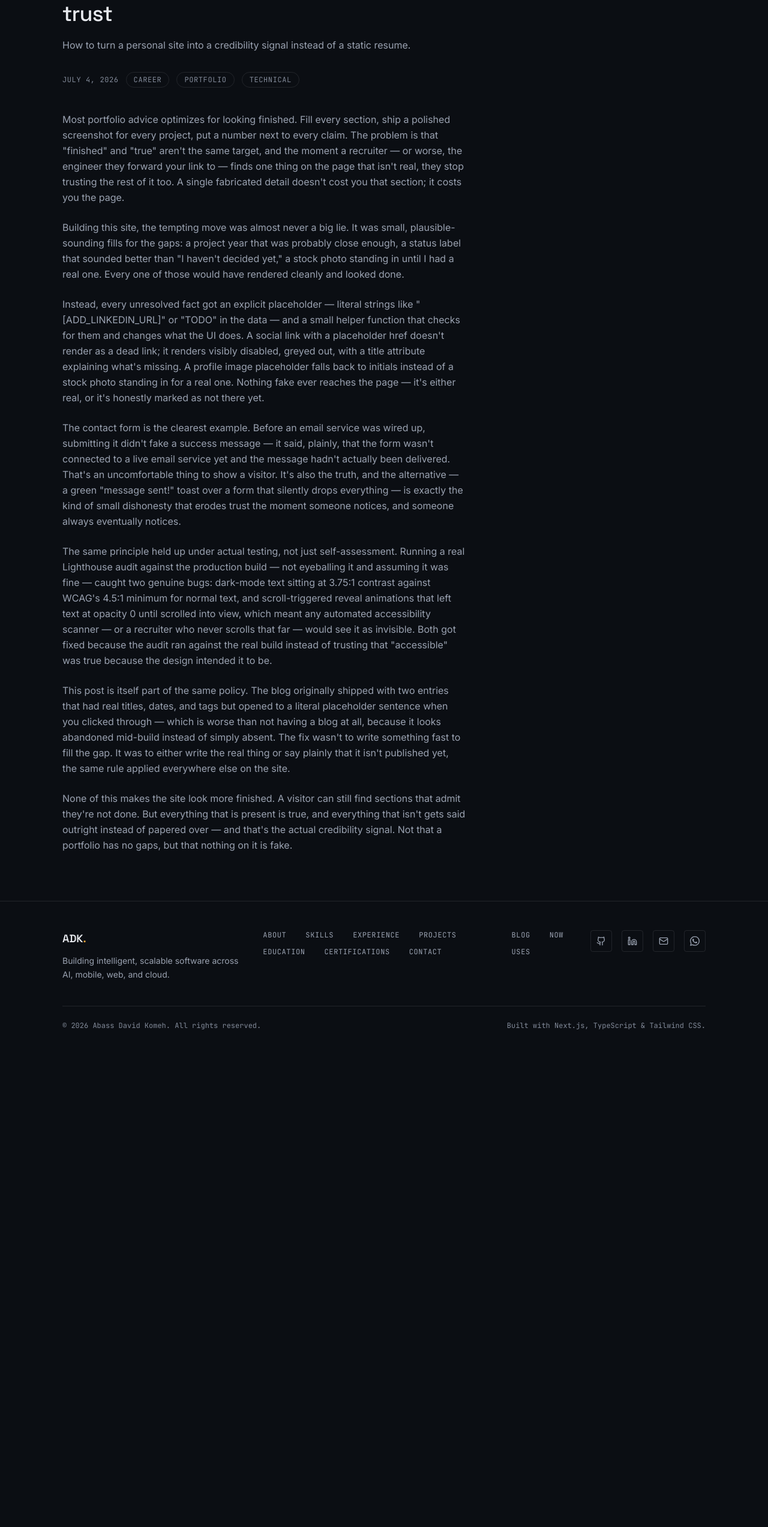
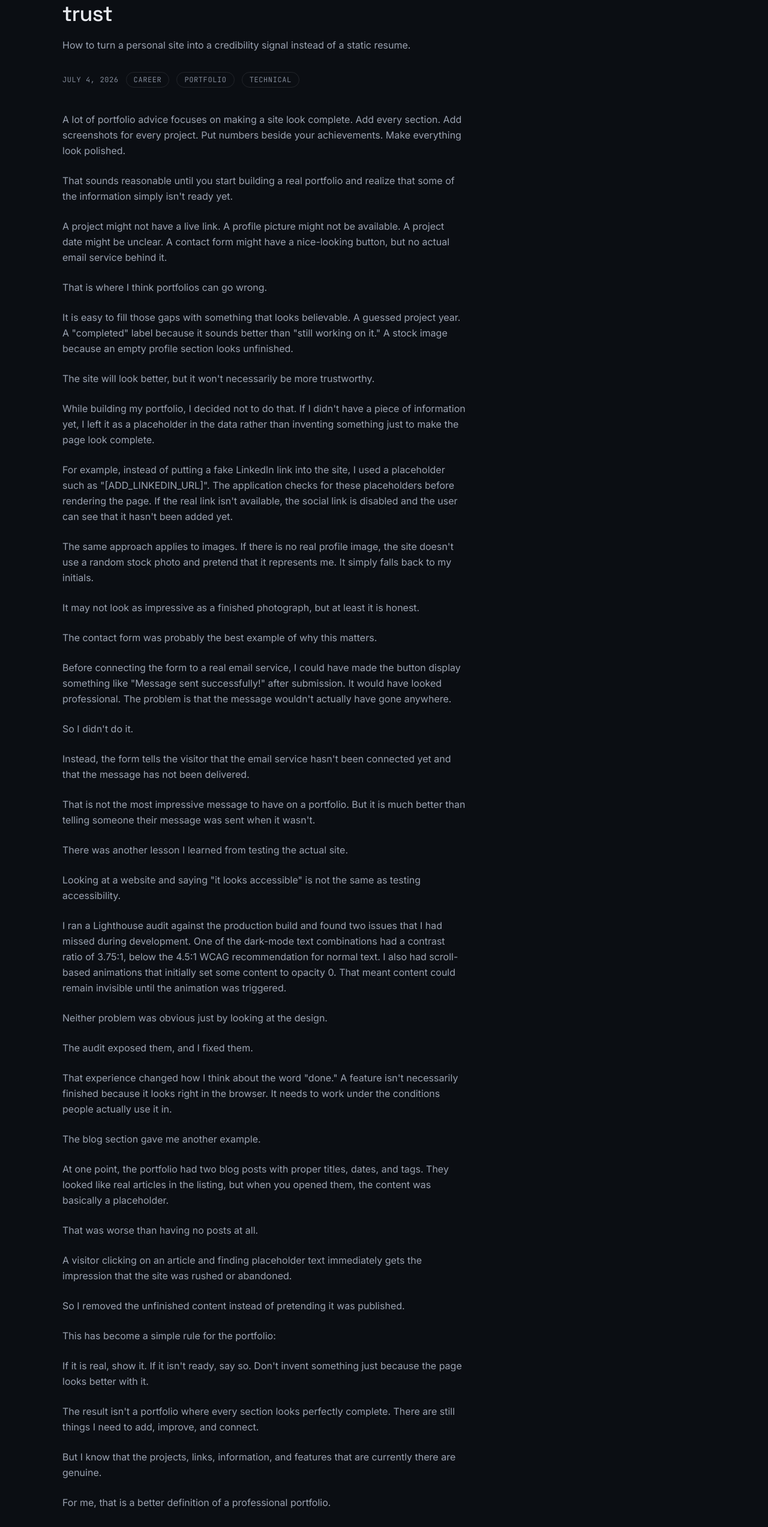
Before and after one commit to EcoTraces/abass-portfolio, a Next.js app: page /blog/building-portfolios-that-earn-recruiter-trust in a window 1280 px wide. Shown: the part 237-2783 px from the top of the page at 60% size. Before the commit the page ends 2003 px from the top, so only its background shows below. Built offline with nearby package versions, Linux system fonts and the light colour scheme.

Commit message:
Rewrite second blog post in a more natural, human voice

```diff
--- a/src/data/blog.ts
+++ b/src/data/blog.ts
@@ -34,13 +34,39 @@ export const blogPosts: BlogPost[] = [
     date: "2026-07-04",
     tags: ["career", "portfolio", "technical"],
     content: [
-      "Most portfolio advice optimizes for looking finished. Fill every section, ship a polished screenshot for every project, put a number next to every claim. The problem is that \"finished\" and \"true\" aren't the same target, and the moment a recruiter — or worse, the engineer they forward your link to — finds one thing on the page that isn't real, they stop trusting the rest of it too. A single fabricated detail doesn't cost you that section; it costs you the page.",
-      "Building this site, the tempting move was almost never a big lie. It was small, plausible-sounding fills for the gaps: a project year that was probably close enough, a status label that sounded better than \"I haven't decided yet,\" a stock photo standing in until I had a real one. Every one of those would have rendered cleanly and looked done.",
-      "Instead, every unresolved fact got an explicit placeholder — literal strings like \"[ADD_LINKEDIN_URL]\" or \"TODO\" in the data — and a small helper function that checks for them and changes what the UI does. A social link with a placeholder href doesn't render as a dead link; it renders visibly disabled, greyed out, with a title attribute explaining what's missing. A profile image placeholder falls back to initials instead of a stock photo standing in for a real one. Nothing fake ever reaches the page — it's either real, or it's honestly marked as not there yet.",
-      "The contact form is the clearest example. Before an email service was wired up, submitting it didn't fake a success message — it said, plainly, that the form wasn't connected to a live email service yet and the message hadn't actually been delivered. That's an uncomfortable thing to show a visitor. It's also the truth, and the alternative — a green \"message sent!\" toast over a form that silently drops everything — is exactly the kind of small dishonesty that erodes trust the moment someone notices, and someone always eventually notices.",
-      "The same principle held up under actual testing, not just self-assessment. Running a real Lighthouse audit against the production build — not eyeballing it and assuming it was fine — caught two genuine bugs: dark-mode text sitting at 3.75:1 contrast against WCAG's 4.5:1 minimum for normal text, and scroll-triggered reveal animations that left text at opacity 0 until scrolled into view, which meant any automated accessibility scanner — or a recruiter who never scrolls that far — would see it as invisible. Both got fixed because the audit ran against the real build instead of trusting that \"accessible\" was true because the design intended it to be.",
-      "This post is itself part of the same policy. The blog originally shipped with two entries that had real titles, dates, and tags but opened to a literal placeholder sentence when you clicked through — which is worse than not having a blog at all, because it looks abandoned mid-build instead of simply absent. The fix wasn't to write something fast to fill the gap. It was to either write the real thing or say plainly that it isn't published yet, the same rule applied everywhere else on the site.",
-      "None of this makes the site look more finished. A visitor can still find sections that admit they're not done. But everything that is present is true, and everything that isn't gets said outright instead of papered over — and that's the actual credibility signal. Not that a portfolio has no gaps, but that nothing on it is fake.",
+      "A lot of portfolio advice focuses on making a site look complete. Add every section. Add screenshots for every project. Put numbers beside your achievements. Make everything look polished.",
+      "That sounds reasonable until you start building a real portfolio and realize that some of the information simply isn't ready yet.",
+      "A project might not have a live link. A profile picture might not be available. A project date might be unclear. A contact form might have a nice-looking button, but no actual email service behind it.",
+      "That is where I think portfolios can go wrong.",
+      "It is easy to fill those gaps with something that looks believable. A guessed project year. A \"completed\" label because it sounds better than \"still working on it.\" A stock image because an empty profile section looks unfinished.",
+      "The site will look better, but it won't necessarily be more trustworthy.",
+      "While building my portfolio, I decided not to do that. If I didn't have a piece of information yet, I left it as a placeholder in the data rather than inventing something just to make the page look complete.",
+      "For example, instead of putting a fake LinkedIn link into the site, I used a placeholder such as \"[ADD_LINKEDIN_URL]\". The application checks for these placeholders before rendering the page. If the real link isn't available, the social link is disabled and the user can see that it hasn't been added yet.",
+      "The same approach applies to images. If there is no real profile image, the site doesn't use a random stock photo and pretend that it represents me. It simply falls back to my initials.",
+      "It may not look as impressive as a finished photograph, but at least it is honest.",
+      "The contact form was probably the best example of why this matters.",
+      "Before connecting the form to a real email service, I could have made the button display something like \"Message sent successfully!\" after submission. It would have looked professional. The problem is that the message wouldn't actually have gone anywhere.",
+      "So I didn't do it.",
+      "Instead, the form tells the visitor that the email service hasn't been connected yet and that the message has not been delivered.",
+      "That is not the most impressive message to have on a portfolio. But it is much better than telling someone their message was sent when it wasn't.",
+      "There was another lesson I learned from testing the actual site.",
+      "Looking at a website and saying \"it looks accessible\" is not the same as testing accessibility.",
+      "I ran a Lighthouse audit against the production build and found two issues that I had missed during development. One of the dark-mode text combinations had a contrast ratio of 3.75:1, below the 4.5:1 WCAG recommendation for normal text. I also had scroll-based animations that initially set some content to opacity 0. That meant content could remain invisible until the animation was triggered.",
+      "Neither problem was obvious just by looking at the design.",
+      "The audit exposed them, and I fixed them.",
+      "That experience changed how I think about the word \"done.\" A feature isn't necessarily finished because it looks right in the browser. It needs to work under the conditions people actually use it in.",
+      "The blog section gave me another example.",
+      "At one point, the portfolio had two blog posts with proper titles, dates, and tags. They looked like real articles in the listing, but when you opened them, the content was basically a placeholder.",
+      "That was worse than having no posts at all.",
+      "A visitor clicking on an article and finding placeholder text immediately gets the impression that the site was rushed or abandoned.",
+      "So I removed the unfinished content instead of pretending it was published.",
+      "This has become a simple rule for the portfolio:",
+      "If it is real, show it. If it isn't ready, say so. Don't invent something just because the page looks better with it.",
+      "The result isn't a portfolio where every section looks perfectly complete. There are still things I need to add, improve, and connect.",
+      "But I know that the projects, links, information, and features that are currently there are genuine.",
+      "For me, that is a better definition of a professional portfolio.",
+      "A good portfolio doesn't have to look like everything has already been achieved. It needs to give the person viewing it a reason to believe what they're seeing.",
+      "That trust is worth more than a perfectly filled-out page.",
     ],
   },
 ];
```
